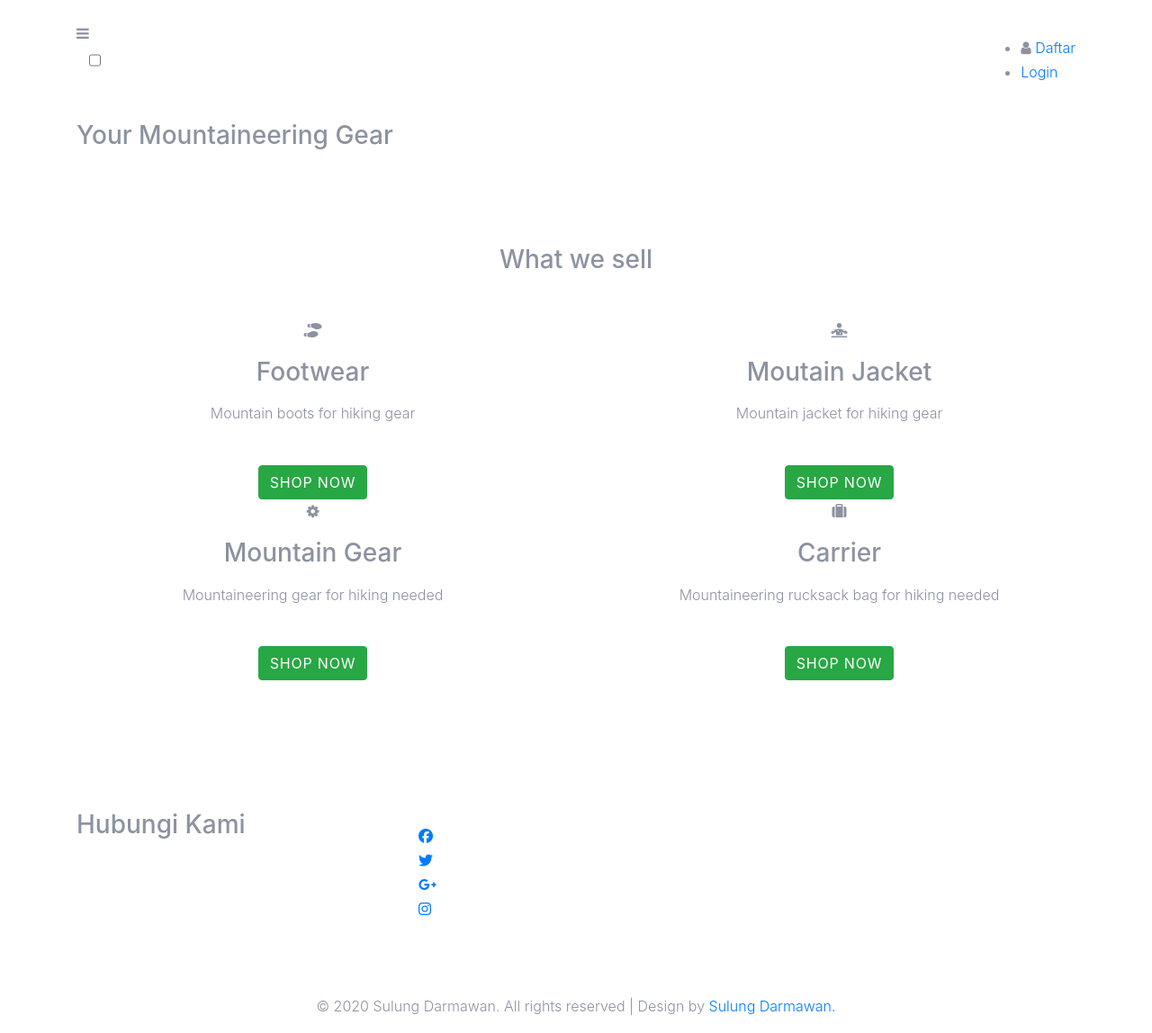
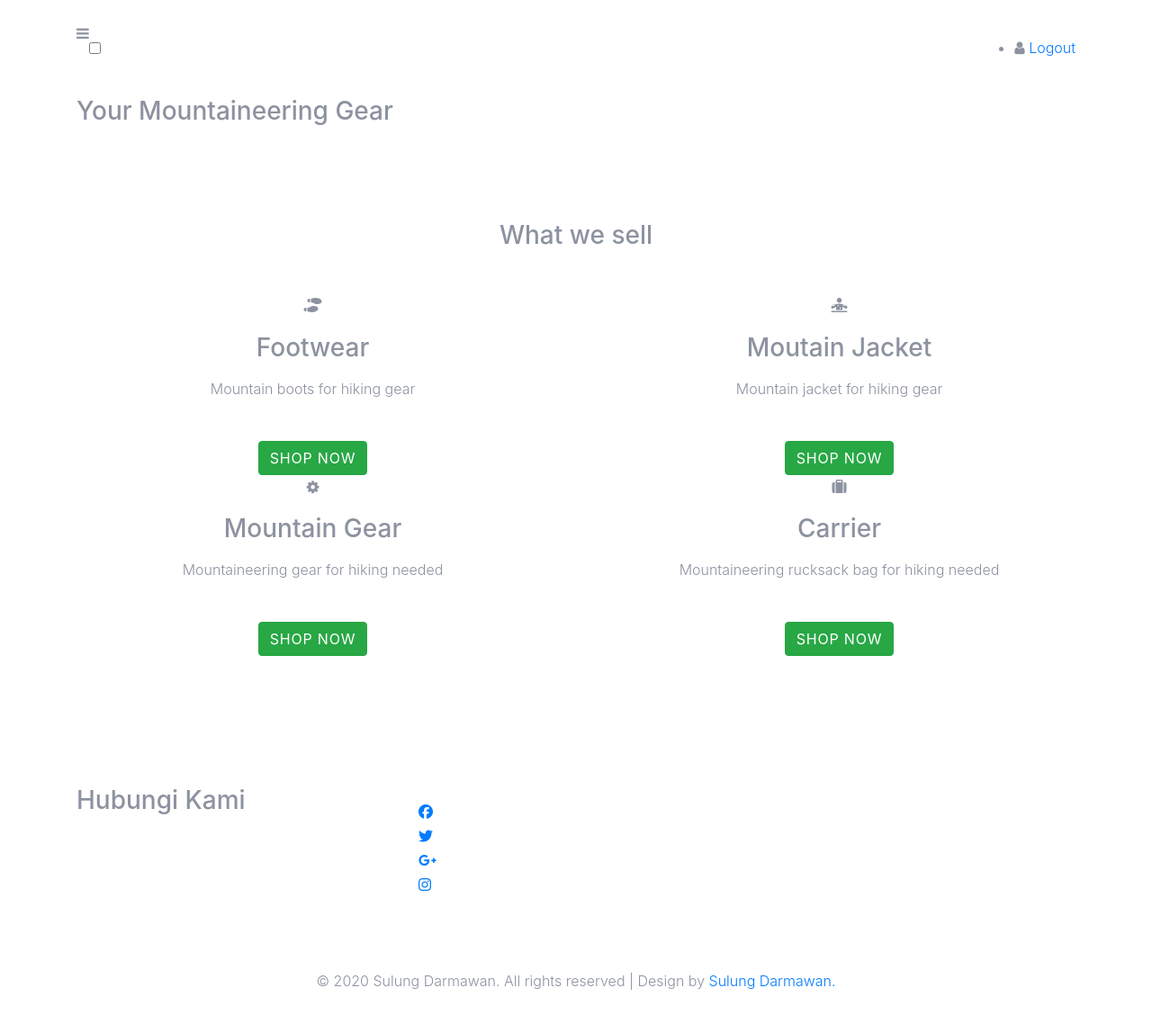
Before and after one commit to dodotz613/PWL-Toko-Outdoor, a PHP site: page / in a window 1280 px wide. Shown: the whole page at 90% size. After the commit the page ends 1100 px from the top, so only its background shows below. Run offline with PHP 8.4, Linux system fonts and the light colour scheme; the visitor is signed in with stand-in values (Sample User, id 1); style sheets or scripts are compiled from the project's sources; some libraries are stand-ins or nearby versions.

Commit message:
Update index.php

```diff
--- a/index.php
+++ b/index.php
@@ -1,3 +1,5 @@
+<?php require_once("auth.php"); ?>
+
 <!DOCTYPE html>
 <html lang="en">
 <head>
@@ -18,20 +20,17 @@
     </script>
 
     <script src="https://kit.fontawesome.com/37f7f7be15.js" crossorigin="anonymous"></script>
-	<!-- css files -->
-    <link href="css/bootstrap.css" rel='stylesheet' type='text/css' /><!-- bootstrap css -->
-    <link href="css/style.css" rel='stylesheet' type='text/css' /><!-- custom css -->
-    <link href="css/font-awesome.min.css" rel="stylesheet"><!-- fontawesome css -->
+
+    <link href="css/bootstrap.css" rel='stylesheet' type='text/css' />
+    <link href="css/style.css" rel='stylesheet' type='text/css' />
+    <link href="css/font-awesome.min.css" rel="stylesheet">
     <link rel="stylesheet" href="https://cdnjs.cloudflare.com/ajax/libs/font-awesome/4.7.0/css/font-awesome.min.css">
-
-	<!-- //css files -->
-
 	  <link href="css/css_slider.css" type="text/css" rel="stylesheet" media="all">
 
-	<!-- google fonts -->
+
     <link href="//fonts.googleapis.com/css?family=Poppins:100,100i,200,200i,300,300i,400,400i,500,500i,600,600i,700,700i,800,800i,900" rel="stylesheet">
 	  <link href="//fonts.googleapis.com/css?family=Source+Sans+Pro:200,200i,300,300i,400,400i,600,600i,700,700i,900,900i" rel="stylesheet">
-	<!-- //google fonts -->
+
 
 </head>
 <body>
@@ -45,8 +44,7 @@
 			<label for="drop" class="toggle"><span class="fa fa-bars"></span></label>
 			<input type="checkbox" id="drop" />
 			<ul class="menu mt-lg-3 ml-auto">
-        <li class=""><span><span class="fa fa-user"></span><a href="#"> Daftar</a></span></li>
-				<li class=""><span><span class=""></span><a href="#"> Login</a></span></li>
+        <li class=""><span><span class="fa fa-user"></span><a href="logout.php"> Logout</a></span></li>
 			</ul>
 		</nav>
 		<!-- //nav -->
```
